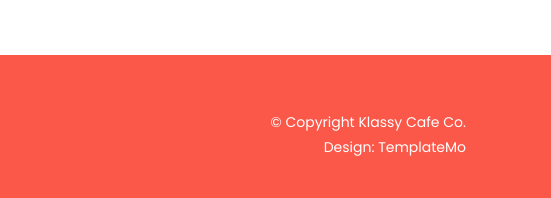
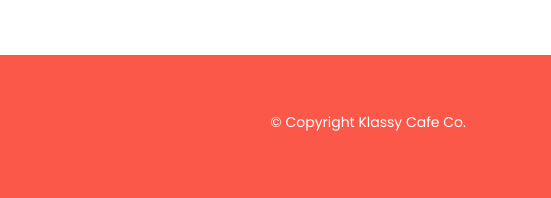
Before and after one commit to miranishilva/Klassy-Cafe, a plain HTML site: page index.html in a window 1280 px wide. Shown: the part 4940-5138 px from the top of the page, 729-1280 px from the left. Drawn offline with Linux system fonts and the light colour scheme.

Commit message:
Update index.html

```diff
--- a/index.html
+++ b/index.html
@@ -736,9 +736,7 @@
                 </div>
                 <div class="col-lg-4 col-xs-12">
                     <div class="left-text-content">
-                        <p>© Copyright Klassy Cafe Co.
-
-                        <br>Design: TemplateMo</p>
+                        <p>© Copyright Klassy Cafe Co.</p>
                     </div>
                 </div>
             </div>
```
